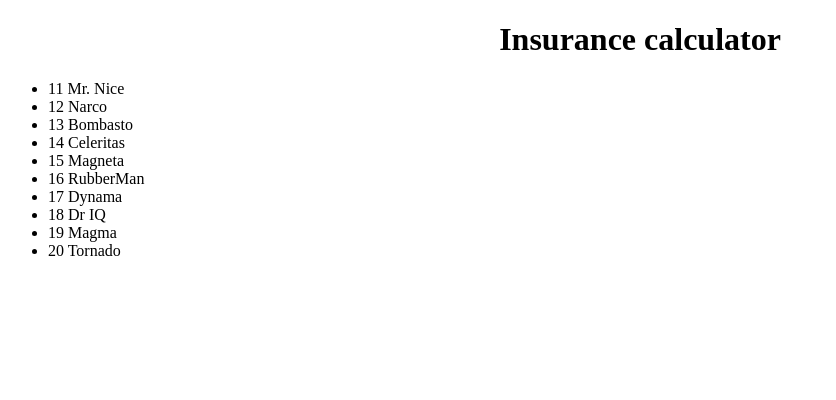
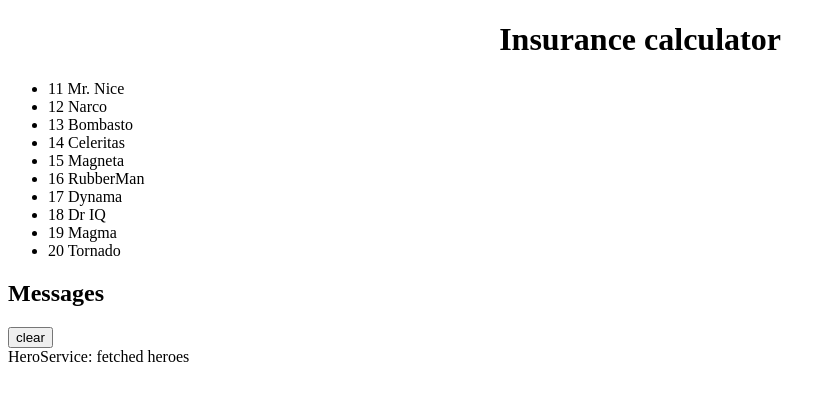
Before and after one commit to vosem/calc-ng, an Angular app: page / in a window 1280 px wide. Shown: the top 400 px of the page, without its empty margins (0-836 px from the left). Built offline with nearby package versions, Linux system fonts and the light colour scheme.

Commit message:
exploring services

```diff
--- a/src/app/app.component.html
+++ b/src/app/app.component.html
@@ -1,2 +1,3 @@
 <h1>{{ title }}</h1>
 <app-heroes></app-heroes>
+<app-messages></app-messages>
--- a/src/app/app.module.ts
+++ b/src/app/app.module.ts
@@ -6,12 +6,14 @@
 import { AppComponent } from './app.component';
 import { HeroesComponent } from './heroes/heroes.component';
 import { HeroDetailComponent } from './hero-detail/hero-detail.component';
+import { MessagesComponent } from './messages/messages.component';
 
 @NgModule({
   declarations: [
     AppComponent,
     HeroesComponent,
-    HeroDetailComponent
+    HeroDetailComponent,
+    MessagesComponent
   ],
   imports: [
     BrowserModule,
--- a/src/app/hero.service.ts
+++ b/src/app/hero.service.ts
@@ -1,13 +1,16 @@
 import { Injectable } from "@angular/core";
 import { Hero } from "./hero";
 import { HEROES } from "./mock-heroes";
+import { Observable, of } from 'rxjs';
+import { MessageService } from './message.service';
 
 @Injectable({
   providedIn: "root"
 })
 export class HeroService {
-  constructor() {}
-  getHeroes(): Hero[] {
-    return HEROES;
+  constructor(private messageService: MessageService) { }
+  getHeroes(): Observable<Hero[]> {
+    this.messageService.add('HeroService: fetched heroes');
+    return of(HEROES);
   }
 }
--- a/src/app/heroes/heroes.component.ts
+++ b/src/app/heroes/heroes.component.ts
@@ -21,7 +21,8 @@
     this.selectedHero = hero;
   };
 
-  getHeroes(): void {
-    this.heroes = this.heroService.getHeroes();
-  };
+getHeroes(): void {
+  this.heroService.getHeroes()
+      .subscribe(heroes => this.heroes = heroes);
 }
+}
--- /dev/null
+++ b/src/app/message.service.ts
@@ -0,0 +1,16 @@
+import { Injectable } from '@angular/core';
+
+@Injectable({
+  providedIn: 'root',
+})
+export class MessageService {
+  messages: string[] = [];
+
+  add(message: string) {
+    this.messages.push(message);
+  }
+
+  clear() {
+    this.messages = [];
+  }
+}
--- /dev/null
+++ b/src/app/messages/messages.component.html
@@ -0,0 +1,8 @@
+<div *ngIf="messageService.messages.length">
+
+  <h2>Messages</h2>
+  <button class="clear"
+          (click)="messageService.clear()">clear</button>
+  <div *ngFor='let message of messageService.messages'> {{message}} </div>
+
+</div>
--- /dev/null
+++ b/src/app/messages/messages.component.ts
@@ -0,0 +1,16 @@
+import { Component, OnInit } from '@angular/core';
+import { MessageService } from '../message.service';
+
+@Component({
+  selector: 'app-messages',
+  templateUrl: './messages.component.html',
+  styleUrls: ['./messages.component.scss']
+})
+export class MessagesComponent implements OnInit {
+
+  constructor(public messageService: MessageService) {}
+
+  ngOnInit() {
+  }
+
+}
```
Also changed, not shown: src/app/messages/messages.component.scss (added), 2 other files (tests, documents, lock files or other folders).
